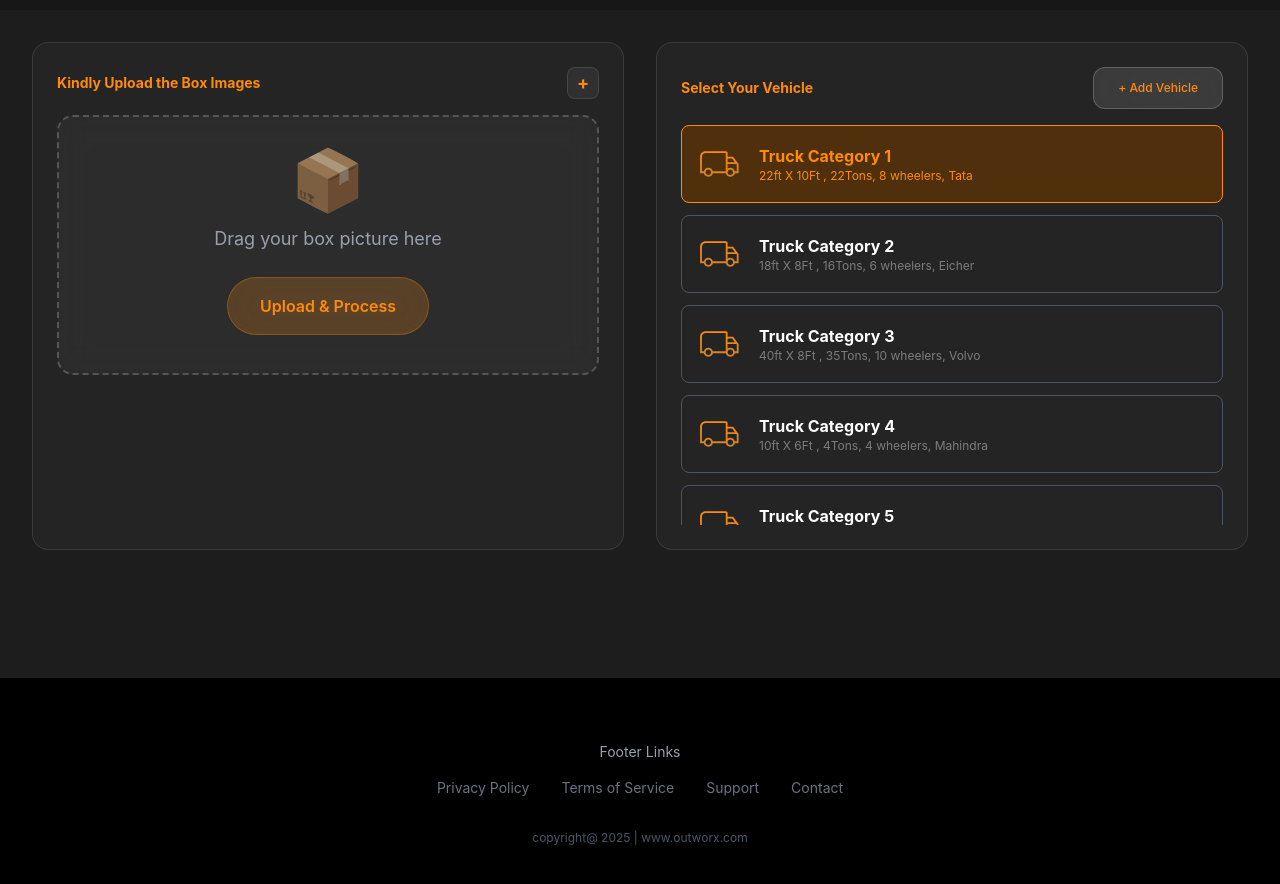
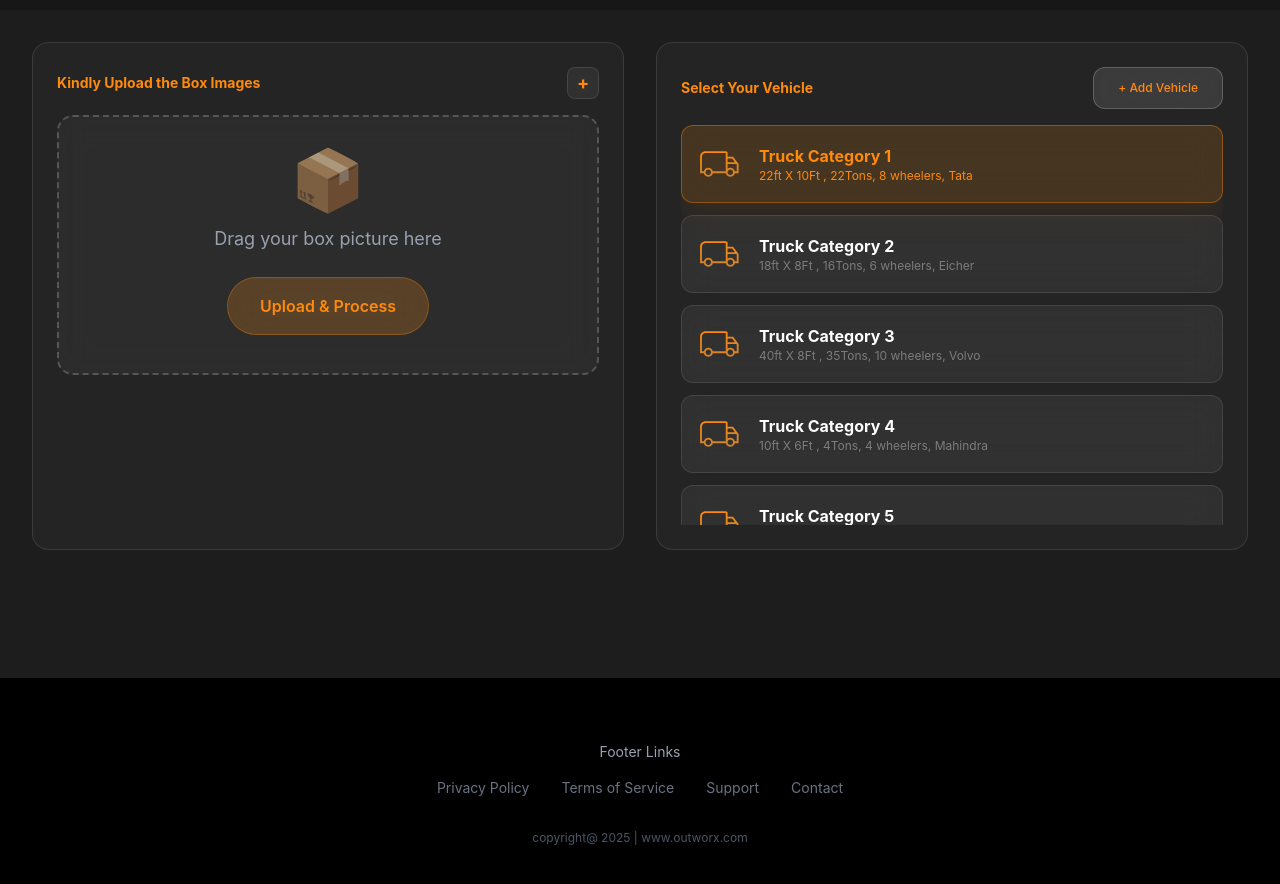
Before and after one commit to Rishi-G/Ai-Team-App, a React (Vite) app: page / in a window 1280 px wide. Shown: the part 1000-1884 px from the top of the page. Built offline with nearby package versions, Linux system fonts and the light colour scheme.

Commit message:
Update truck selection buttons
cgen-5b923082915a413391e28465232839d7

```diff
--- a/src/App.jsx
+++ b/src/App.jsx
@@ -284,10 +284,8 @@ function App() {
               {truckCategories.map((category) => (
                 <button
                   key={category.id}
-                  className={`w-full p-4 rounded-lg border transition-all flex items-center gap-4 text-left ${
-                    selectedTruckCategory === category.id
-                      ? 'bg-[#502F0C] border-primary'
-                      : 'bg-transparent border-gray-600 hover:border-primary/50'
+                  className={`w-full p-4 truck-glass flex items-center gap-4 text-left ${
+                    selectedTruckCategory === category.id ? 'active' : ''
                   }`}
                   onClick={() => setSelectedTruckCategory(category.id)}
                 >
```
